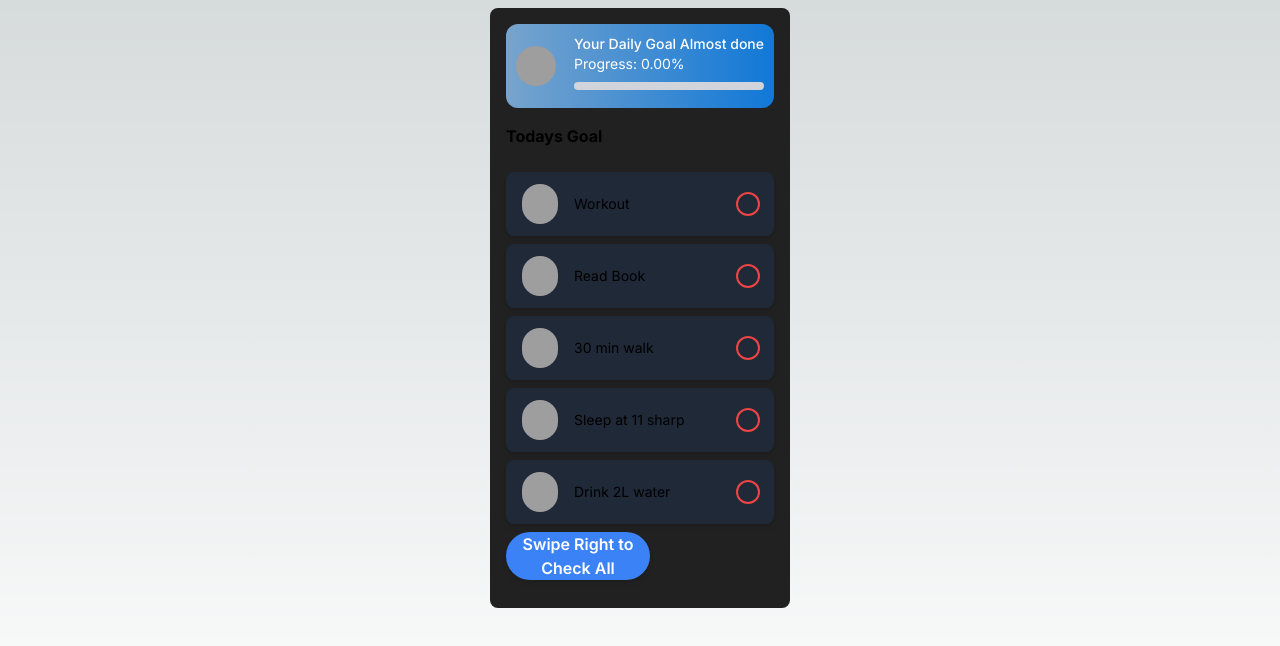
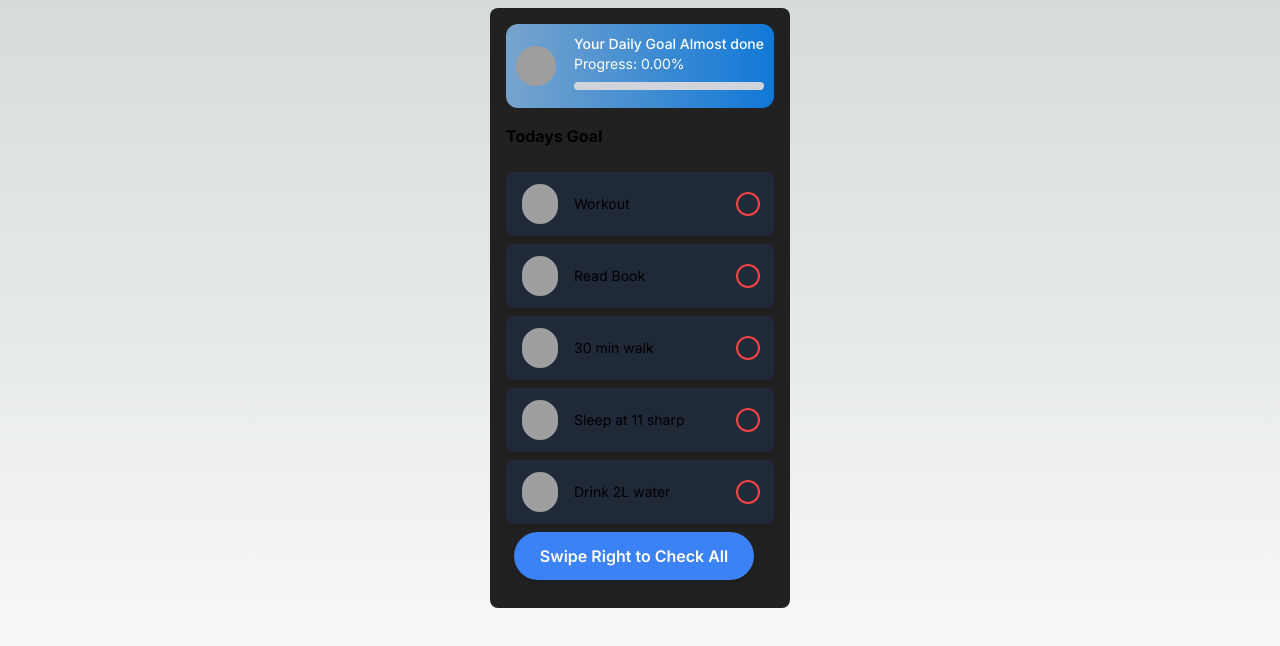
Before and after one commit to harsshhit/trackgoals, a Next.js app: page / in a window 1280 px wide. Shown: the top 646 px of the page. Built offline with nearby package versions, Linux system fonts and the light colour scheme; grey boxes are pictures that could not be loaded.

Commit message:
swipte button added

```diff
--- a/src/components/SwipeButton.tsx
+++ b/src/components/SwipeButton.tsx
@@ -15,7 +15,7 @@ const SwipeButton: React.FC<SwipeButtonProps> = ({ onSwipeRight }) => {
         onSwipeRight();
       }
     },
-    onSwiping: (event) => {
+    onSwiping: () => {
       setIsSwiping(true);
     },
     onSwiped: () => {
@@ -25,36 +25,34 @@ const SwipeButton: React.FC<SwipeButtonProps> = ({ onSwipeRight }) => {
     trackMouse: true,
   });
 
+  const handleMouseDown = () => {
+    setIsSwiping(true);
+  };
+
+  const handleMouseUp = () => {
+    if (isSwiping) {
+      onSwipeRight();
+    }
+    setIsSwiping(false);
+  };
+
   return (
-    <button
-      {...swipeHandlers}
-      ref={buttonRef}
-      className="relative w-36 h-12 overflow-hidden bg-blue-500 rounded-full text-white font-semibold shadow-md focus:outline-none focus:ring-2 focus:ring-blue-500 focus:ring-opacity-50 transition-transform duration-300 transform-gpu hover:scale-105"
+    <div
+      className="relative m-2 w-60 h-12 overflow-hidden bg-blue-500 rounded-full text-white font-semibold shadow-md focus:outline-none focus:ring-2 focus:ring-blue-500 focus:ring-opacity-50 transition-transform duration-300 transform-gpu hover:scale-105"
+      style={{ touchAction: "none" }} // Add touch-action CSS property
     >
-      <span
-        className={`absolute top-0 left-0 right-0 bottom-0 flex items-center justify-center transition-opacity duration-300 opacity-0 ${
-          isSwiping ? "opacity-100" : ""
-        }`}
+      <button
+        {...swipeHandlers}
+        ref={buttonRef}
+        className="absolute inset-0 w-full h-full flex items-center justify-center"
+        onMouseDown={handleMouseDown}
+        onMouseUp={handleMouseUp}
+        onTouchStart={handleMouseDown}
+        onTouchEnd={handleMouseUp}
       >
-        <svg
-          className="w-6 h-6 animate-bounce"
-          viewBox="0 0 24 24"
-          fill="none"
-          xmlns="http://www.w3.org/2000/svg"
-        >
-          <path
-            d="M9 5H15M12 12L15 9M15 9L18 12M15 9L12 6M15 19V22M15 22L18 19M15 22L12 19M15 22L9 19M9 2H15M6 21L3 18M3 18L6 15M3 18L6 21M3 18L6 15M3 18L6 21M3 18L6 15"
-            stroke="currentColor"
-            strokeWidth="2"
-            strokeLinecap="round"
-            strokeLinejoin="round"
-          />
-        </svg>
-      </span>
-      <span className="absolute inset-0 flex items-center justify-center">
         Swipe Right to Check All
-      </span>
-    </button>
+      </button>
+    </div>
   );
 };
 
```
